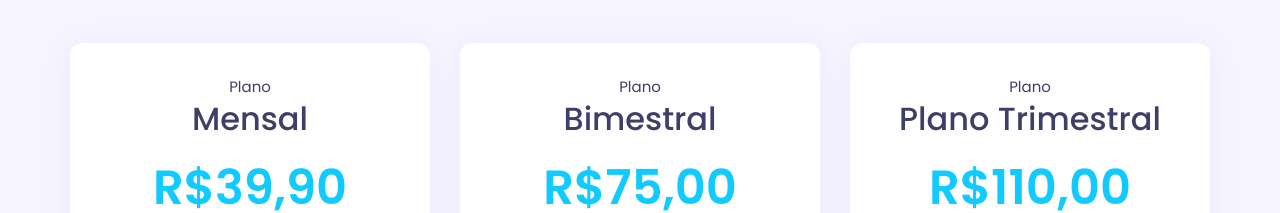
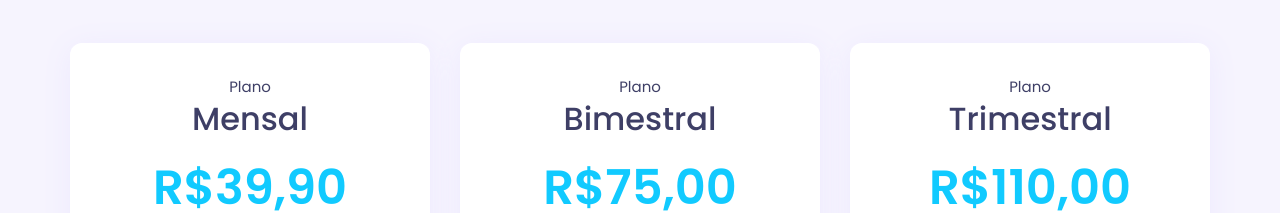
Before and after one commit to tarcisio-moura/topgestor-semvideo, a plain HTML site: page index.html in a window 1280 px wide. Shown: the part 3724-3937 px from the top of the page. Drawn offline with Linux system fonts and the light colour scheme.

Commit message:
Update index.html

```diff
--- a/index.html
+++ b/index.html
@@ -622,7 +622,7 @@
                               <div class="pricing_block nada">
                                 <div class="pkg_name">
                                     <span>Plano</span>
-                                    <h2>Plano Trimestral</h2>
+                                    <h2>Trimestral</h2>
                                 </div><span class="price mb-0 mt-0">R$110,00</span>
                                 <div class="card-body text-left px-4">
                                   <ul class="list-unstyled">
```
